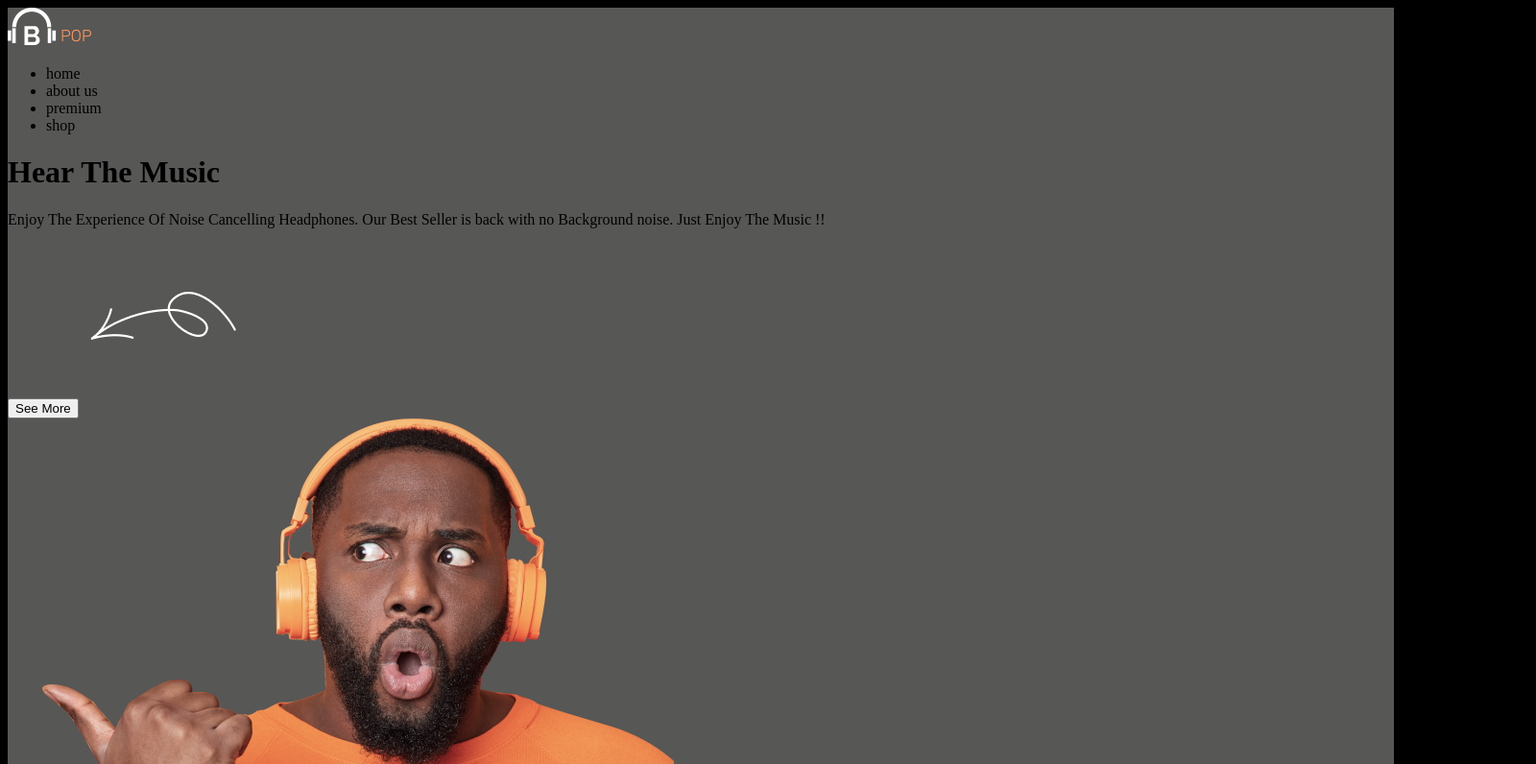
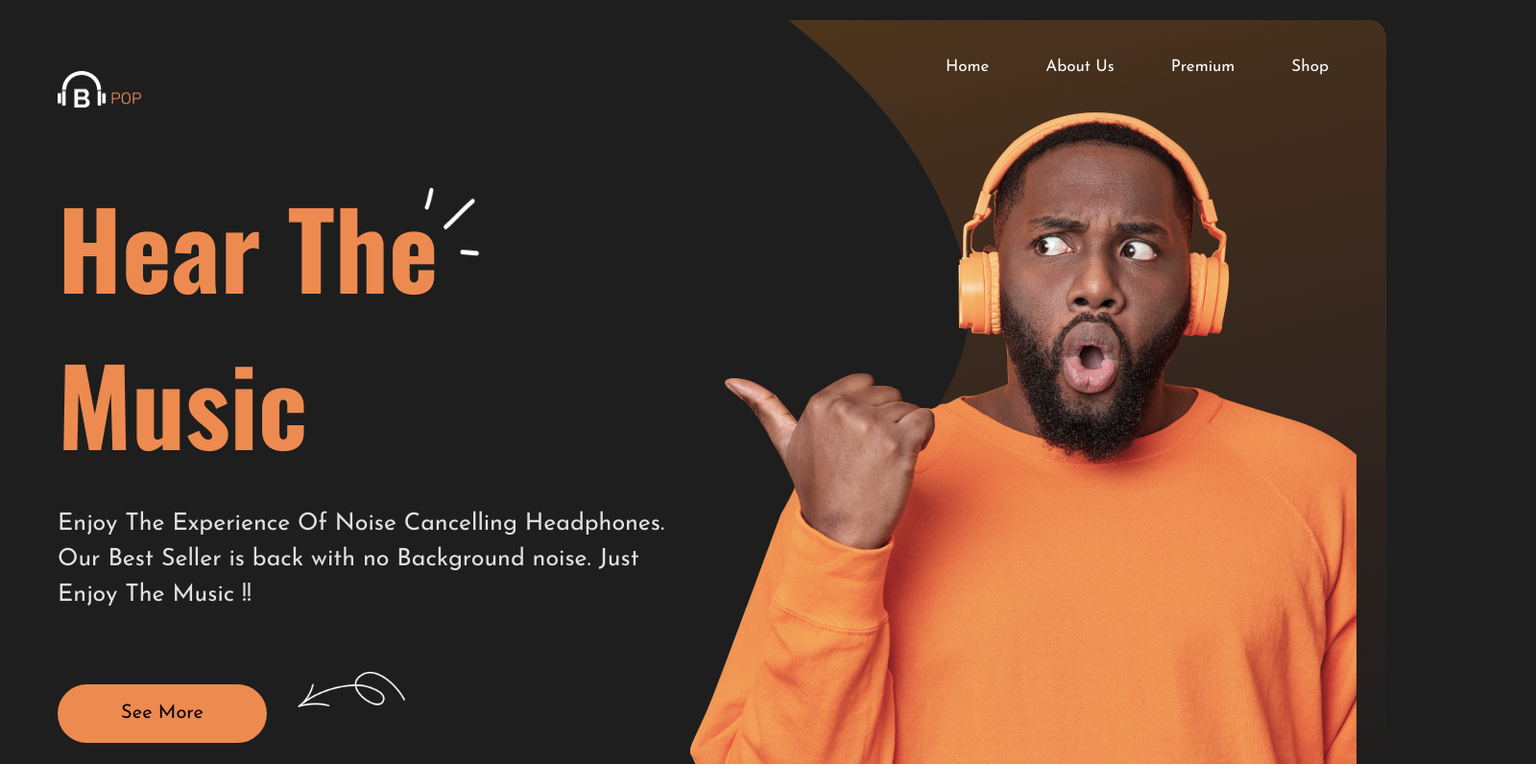
Before and after one commit to JoelVegasRomero/Paginas_Webs_Practica, a plain HTML site: page index.html in a window 1280 px wide. Shown: the top 796 px of the page at 96% size, 1600 px wide, since content can reach past the window. Drawn offline with nearby package versions, Linux system fonts and the light colour scheme.

Commit message:
Estilo_Web_casi_terminado

```diff
--- a/index.css
+++ b/index.css
@@ -1,10 +1,127 @@
 body{
-    background-color: black;
+    width: 1600px;
+    height: 1200px;
+    background-color: #1E1E1E;
+    margin: 20px auto;
 }
 
 .fondo{
     width: 1444px;
     height: 901.49px;
-    background-color: #575756;
-    margin: 0 auto;
+    background-image: url(img/Card.png);
+    border: 0px;
+    border-radius: 20px;
+    background-image: url(img/Vector.png);
+    background-repeat: no-repeat;
+    background-position: right;
+    z-index: 1;
 }
+
+header{
+    display: flex;
+    justify-content: space-between;
+    align-items: center;
+}
+
+header img{
+    width: 88px;
+    height: 39.06px;
+    margin-left: 60px;
+    margin-top: 54px;
+}
+header ul{
+    display: flex;
+    gap: 59px;
+    align-items: center;
+    margin-right: 60px;
+}
+header li{
+   list-style: none;
+
+}
+header li>a{
+    transition:1s all ease;
+    text-decoration: none;
+    text-transform: capitalize;
+    color: #FFFFFF;
+
+    font-family: "Josefin Sans", serif;
+    font-size: 17px;
+}
+
+header li>a:hover{
+    font-size: 20px;
+}
+
+#contenido{
+    display: flex;
+}
+#contenido > div > div{
+    display: flex;
+}
+#contenido > div > div > h1{
+    width: 507px;
+    height: 254px;
+
+    font-weight: bold;
+    font-size: 110px;
+    color: #ED8A50;
+    font-family: "Oswald", serif;
+
+    margin-top: 57.94px;
+    margin-left: 60px;
+
+}
+#luces{
+    width: 67.03px;
+    height: 73.43px;
+    margin-top: 77.94px;
+    margin-left: -129px;
+}
+
+#contenido p{
+    width: 659px;
+    height: 111px;
+
+    font-family: "Josefin Sans", serif;
+    font-size: 25px;
+    line-height: 37px;
+
+    color: #E1E1E1;
+
+    margin-top: 24px;
+    margin-left: 60px;
+}
+
+#contenido button{
+    transition: 1s all ease;
+    width: 218px;
+    height: 61px;
+
+    display: flex;
+    justify-content: center;
+    align-items: center;
+
+    font-family: "Josefin Sans", serif;
+    color: #0A0304;
+    font-size: 20px;
+    background-color: #ED8A50;
+
+    border: 0px;
+    border-radius: 34px;
+
+    margin-left: 60px;
+    margin-top: 50px;
+}
+
+#contenido button:hover{
+    font-size: 22px;
+    width: 220px;
+    height: 65px;
+}
+
+#flecha{
+    width: 130px;
+    height: 130px;
+    margin-left: 26px;
+}
--- a/index.html
+++ b/index.html
@@ -5,6 +5,14 @@
     <meta name="viewport" content="width=device-width, initial-scale=1.0">
     <title>Hear The Music</title>
     <link rel="icon" type="image/x-icon" href="img/Logo (1).png">
+
+    <link rel="preconnect" href="https://fonts.googleapis.com">
+    <link rel="preconnect" href="https://fonts.gstatic.com" crossorigin>
+    <link href="https://fonts.googleapis.com/css2?family=Josefin+Sans:ital,wght@0,100..700;1,100..700&display=swap" rel="stylesheet">
+    <link rel="preconnect" href="https://fonts.googleapis.com">
+    <link rel="preconnect" href="https://fonts.gstatic.com" crossorigin>
+    <link href="https://fonts.googleapis.com/css2?family=Oswald:wght@200..700&display=swap" rel="stylesheet">
+
     <link rel="stylesheet" href="index.css">
 </head>
 <body>
@@ -12,29 +20,36 @@
         <header>
             <div>
                 <img src="img/Logo (1).png" alt="">
+            </div>
             <div>
                 <nav>
                     <ul>
-                            <li>home</li>
-                            <li>about us</li>
-                            <li>premium</li>
-                            <li>shop</li>
+                        <li> <a href="">home</a></li>
+                        <li> <a href="">about us</a></li>
+                        <li><a href="">premium</a></li>
+                        <li><a href="">shop</a></li>
                     </ul>
                 </nav>
             </div>
-            </div>
         </header>
 
-        <body>
+        <main>
+            <div id="contenido">
                 <div>
                     <div>
                         <h1>Hear The Music</h1>
+                        <img id="luces" src="img/Highlight_05.png" alt="">
+                    </div>
                     <p>Enjoy The Experience Of Noise Cancelling Headphones. Our Best Seller is back with no Background noise.
                         Just Enjoy The Music !! </p>
+                    <div>
                         <button>See More </button>
-                    <img src="img/Arrow (2).png" alt=""></div>
+                        <img id="flecha" src="img/Arrow (2).png" alt="">
                     </div>
-            <div><img src="img/Image.png" alt=""></div>
+                </div>
+                <div><img id="persona" src="img/Image.png" alt=""></div>
+            </div>
+
 
         <div>
             <div>
@@ -50,7 +65,7 @@
                 <p></p>
             </div>
         </div>
-        </body>
+    </main>
         <footer>
             <p> Joel Vegas Romero </p>
         </footer>
```
Also changed, not shown: img/Card.png (added), img/Highlight_05.png (added), img/Vector.png (added). Lines whose indentation alone changed are shown as unchanged.
